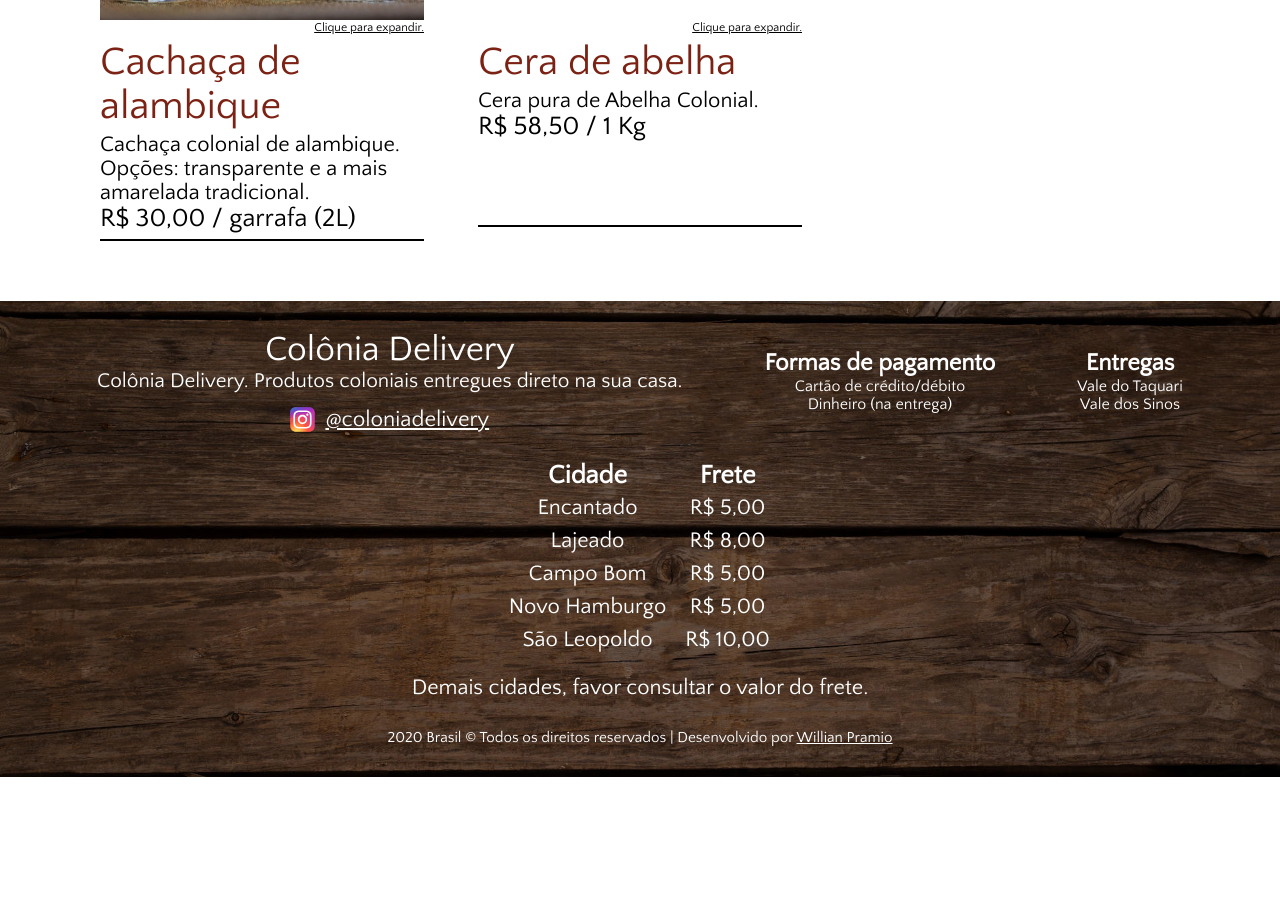
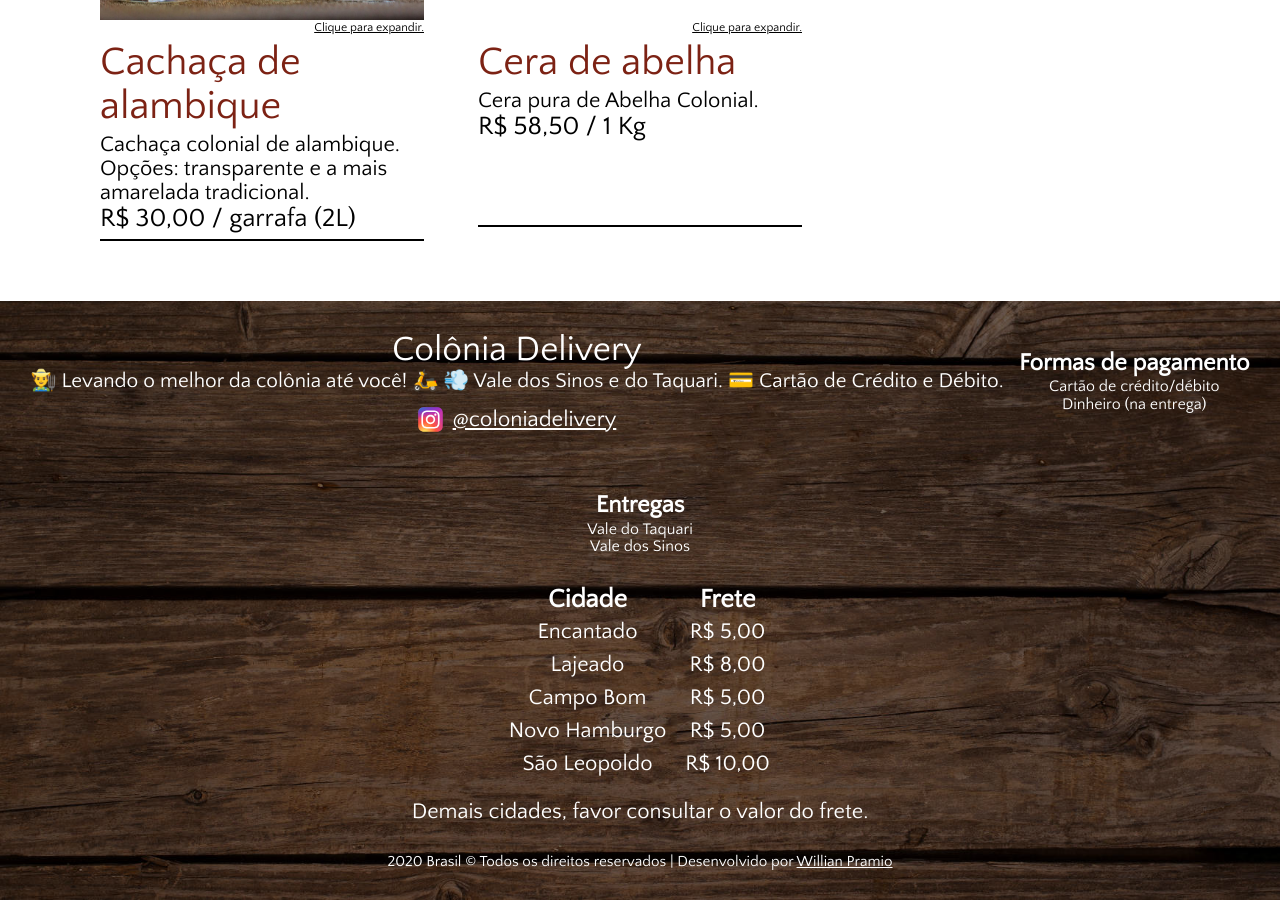
Before and after one commit to wpramio/coloniadelivery-site, a Jekyll site: the page built from index.html, in a window 1280 px wide and 900 px high, scrolled down 3726 px. Built offline with Jekyll 4.4.1, drawn with Linux system fonts in a browser that asks for light colours; before the commit the page ends 4503 px from its top, so only the background shows below that.

```diff
--- a/_config.yml
+++ b/_config.yml
@@ -20,7 +20,9 @@
 
 title: Colônia Delivery
 description: >- # this means to ignore newlines until "baseurl:"
-  Colônia Delivery. Produtos coloniais entregues direto na sua casa.
+  👨‍🌾 Levando o melhor da colônia até você!
+  🛵 💨 Vale dos Sinos e do Taquari.
+  💳 Cartão de Crédito e Débito.
 baseurl: "" # the subpath of your site, e.g. /blog
 url: "http://www.coloniadelivery.com.br" # the base hostname & protocol for your site, e.g. http://example.com
 
```
